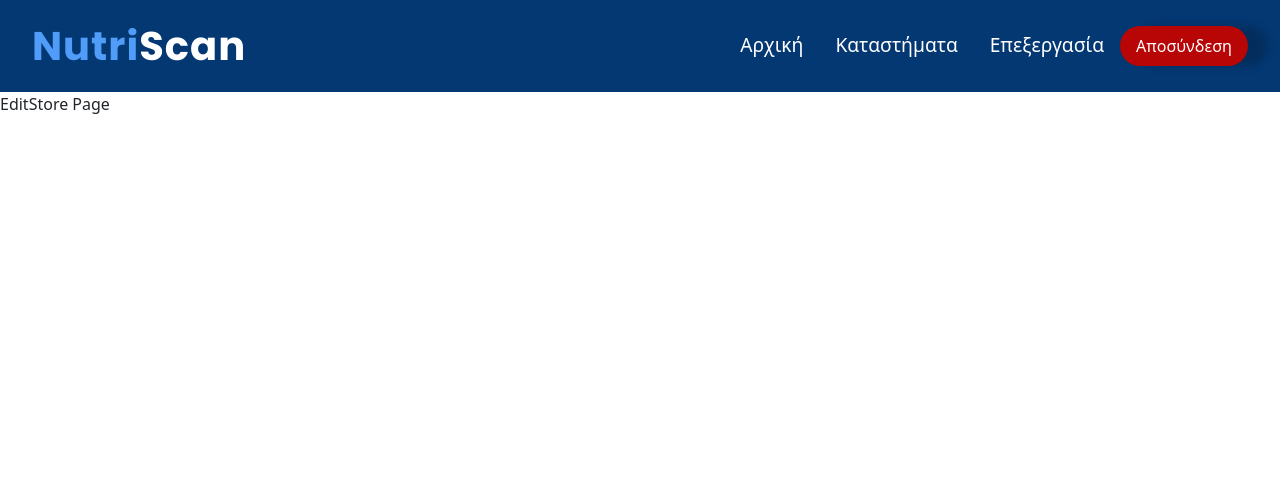
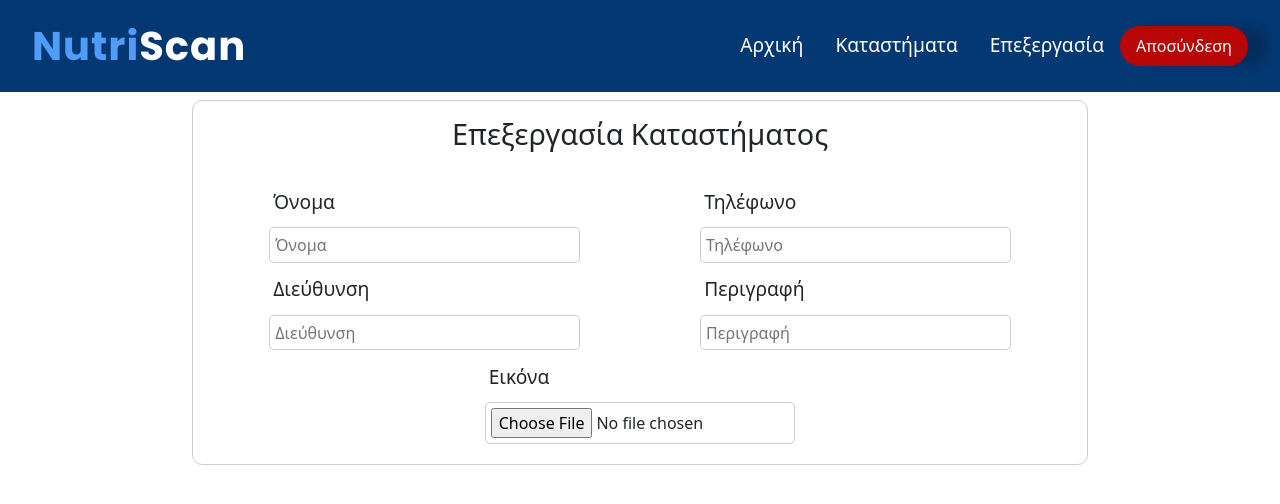
Before and after one commit to Spanosnick/NutriScan, a React (Create React App) app: page /app/edit in a window 1280 px wide. Shown: the top 504 px of the page. Built offline with nearby package versions, Linux system fonts and the light colour scheme; no server answers; sample sign-in values are in the browser's storage.

Commit message:
create edit card

```diff
--- a/src/App.js
+++ b/src/App.js
@@ -12,6 +12,7 @@ import {StoreNavigation} from "./pages/Authorized/StoreNavigation";
 import {Dashboard} from "./pages/Authorized/Dashboard";
 import RootLayout from "./pages/RootLayout";
 import EditStore from "./pages/Authorized/EditStore";
+import ProtectedRoute from "./components/ProtectedRoute";
 
 const router = createBrowserRouter([
     {
@@ -29,15 +30,14 @@ const router = createBrowserRouter([
             },
             {
                 path: 'app',
-                element: <StoreNavigation/>,
-
+                element: <ProtectedRoute><StoreNavigation/></ProtectedRoute>,
                 children: [
                     {
                         index: true,
                         element: <Dashboard/>
                     },
                     {
-                        path: 'store',
+                        path: 'stores',
                         element: <StoresList/>,
                         children: [
                             {
--- /dev/null
+++ b/src/components/Input/Input.js
@@ -0,0 +1,10 @@
+import styles  from './Input.module.css';
+
+export function Input({label, type, placeholder, value, onChange ,ref,generalStyle,inputStyle}) {
+    return (
+        <div className={styles.inputContainer} >
+                <h1>{label}</h1>
+                <input  type={type} placeholder={placeholder} value={value} onChange={onChange} ref={ref}/>
+        </div>
+    )
+}
--- /dev/null
+++ b/src/components/Input/Input.module.css
@@ -0,0 +1,22 @@
+.inputContainer{
+    width: 45%;
+    margin: 0 auto;
+    display: flex;
+
+    align-items: center;
+    flex-wrap: wrap;
+}
+.inputContainer h1{
+    font-size: 1.2rem;
+    text-align: left;
+    width: 80%;
+    padding: .2em;
+    margin: .3em auto;
+}
+.inputContainer input{
+    width: 80%;
+    padding: .3em;
+    margin: .3em auto;
+    border: 1px solid rgba(131, 131, 131, 0.4);
+    border-radius: 5px;
+}
--- /dev/null
+++ b/src/components/ProtectedRoute.js
@@ -0,0 +1,15 @@
+// components/ProtectedRoute.js
+import { Navigate } from "react-router-dom";
+import { useAuth } from "../contexts/AuthContext";
+
+const ProtectedRoute = ({ children }) => {
+    const { currentUser } = useAuth(); // Assuming `currentUser` exists in the context when authenticated
+
+    if (!currentUser) {
+        return <Navigate to="/login" replace />;
+    }
+    // Render the protected content if authenticated
+    return children;
+};
+
+export default ProtectedRoute;
--- a/src/contexts/AuthContext.js
+++ b/src/contexts/AuthContext.js
@@ -17,6 +17,16 @@ export function AuthProvider({children}) {
         return auth.createUserWithEmailAndPassword(email, password);
     }
 
+    function login(email, password) {
+        return auth.signInWithEmailAndPassword(email, password);
+    }
+
+    function logout(){
+        return auth.signOut();
+    }
+
+
+
     useEffect(() => {
         const unsubscribe = auth.onAuthStateChanged(user => {
             setCurrentUser(user);
@@ -30,7 +40,9 @@ export function AuthProvider({children}) {
     const value = {
         currentUser,
         signup,
-        loading
+        loading,
+        login,
+        logout
     }
 
 
--- a/src/pages/Authorized/EditStore.js
+++ b/src/pages/Authorized/EditStore.js
@@ -1,7 +1,22 @@
-import React from 'react'
+import React from 'react';
+import styles from './EditStore.module.css';
+import {Input} from "../../components/Input/Input";
+
 
 export default function EditStore() {
     return (
-        <div>EditStore Page</div>
+        <div  className={styles.editContainer}>
+            <div className={styles.editCard}>
+                <h1>Επεξεργασία Καταστήματος</h1>
+                <div className={styles.editInputsContainer}>
+                    <Input label='Όνομα' type='text' placeholder='Όνομα' value='' onChange={()=>{}}/>
+                    <Input label='Τηλέφωνο' type='text' placeholder='Τηλέφωνο' value='' onChange={()=>{}}/>
+                    <Input label='Διεύθυνση' type='text' placeholder='Διεύθυνση' value='' onChange={()=>{}}/>
+                    <Input label='Περιγραφή' type='text' placeholder='Περιγραφή' value='' onChange={()=>{}}/>
+                    <Input label='Εικόνα' type='file' placeholder='Εικόνα' value='' onChange={()=>{}}/>
+                </div>
+
+            </div>
+        </div>
     )
 }
--- /dev/null
+++ b/src/pages/Authorized/EditStore.module.css
@@ -0,0 +1,26 @@
+
+
+.editContainer{
+    display: flex;
+    flex-direction: column;
+    align-items: center;
+    justify-content: center;
+}
+
+.editCard{
+    width: 70%;
+    margin: .5em auto;
+    border: 1px solid rgba(131, 131, 131, 0.4);
+    padding: 1em;
+    border-radius: 10px;
+    text-align: center;
+}
+.editCard h1{
+    font-size: 1.8rem;
+    margin-bottom: 1em;
+}
+.editInputsContainer{
+    display: flex;
+    flex-wrap: wrap;
+    justify-content: center;
+}
--- a/src/pages/Authorized/StoreNavigation.js
+++ b/src/pages/Authorized/StoreNavigation.js
@@ -1,9 +1,28 @@
-import {NavLink, Outlet} from "react-router-dom";
+import {NavLink, Outlet, useNavigate} from "react-router-dom";
 import './StoreNavigation.css';
+import {useAuth} from "../../contexts/AuthContext";
+import {useState} from "react";
 
 
 
 export function StoreNavigation() {
+    const [error, setError] = useState('');
+    const { logout } = useAuth();
+    const navigate = useNavigate();
+
+    async function logoutHandler(){
+        console.log('Logout');
+        setError('');
+        try {
+            await logout();
+            navigate('/login');
+
+        }catch (e){
+            setError('Failed to logout');
+            console.log(e);
+        }
+
+    }
 
     return (
         <>
@@ -14,11 +33,11 @@ export function StoreNavigation() {
                 <div className='secondPart'>
                     <NavLink to={''}>Αρχική</NavLink>
                     <NavLink to={'stores'}>Καταστήματα</NavLink>
-                    <NavLink to={'/store/1'}>Επεξεργασία</NavLink>
-                    <button className={'logoutBtn'}  >Αποσύνδεση</button>
-
+                    <NavLink to={'edit'}>Επεξεργασία</NavLink>
+                    <button onClick={logoutHandler} className={'logoutBtn'}  >Αποσύνδεση</button>
                 </div>
             </div>
+            {error && <div className='error-message'>{error}</div>}
             <Outlet/>
         </>
     )
--- a/src/pages/Authorized/StoresList.js
+++ b/src/pages/Authorized/StoresList.js
@@ -1,15 +1,6 @@
 import {Link} from "react-router-dom";
+import {Dashboard} from "./Dashboard";
 
 export function StoresList() {
-  return (
-    <div>
-      <h1>Stores List</h1>
-      <ul>
-          <li><Link to={'store/1'}> Store 1 </Link></li>
-          <li><Link to={'store/2'}> Store 2 </Link></li>
-          <li><Link to={'store/3'}> Store 3 </Link></li>
-          <li><Link to={'store/4'}> Store 4 </Link></li>
-      </ul>
-    </div>
-  );
+  return  <Dashboard/> ;
 }
--- a/src/pages/Login.js
+++ b/src/pages/Login.js
@@ -6,13 +6,17 @@ import {useAuth} from "../contexts/AuthContext";
 export default function Login(props) {
     const [ dynamicActive,setDynamicActive ] = useState({loginBtn:'',registerBtn:'active'});
     const [error, setError] = useState('');
+    // Refs for the inputs
     const loginEmail = useRef();
     const loginPassword = useRef();
     const registerEmail = useRef();
     const registerPassword = useRef();
     const registerPasswordConfirm = useRef();
 
-    const { signup } = useAuth();
+
+
+
+    const { signup,login } = useAuth();
     const navigation = useNavigate();
     let [loading, setLoading] = useState(false);
 
@@ -24,14 +28,20 @@ export default function Login(props) {
         }
     }
 
-    function loginFormSubmit(e) {
+    async function loginFormSubmit(e) {
         e.preventDefault();
         const email = loginEmail.current.value;
         const password = loginPassword.current.value;
-        setTimeout(() => {
-            setLoading(false);
+        try {
+            setError('');
+            setLoading(true);
+            await login(email, password);
             navigation('/app');
-        }, 1500);
+        }catch (e) {
+            setError('Failed to login. Please check your email and password');
+        }
+        setLoading(false);
+
     }
 
     async function registerFormSubmit(e) {
```
Also changed, not shown: 1 other file (tests, documents, lock files or other folders).
